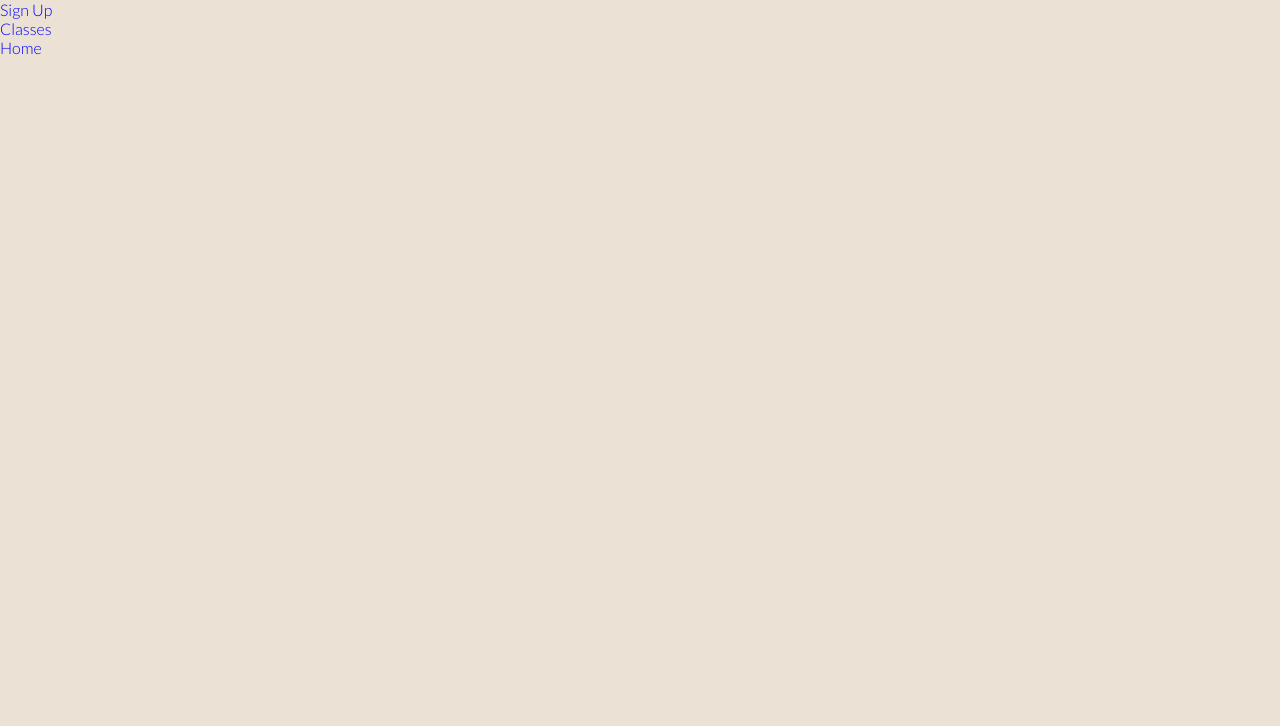
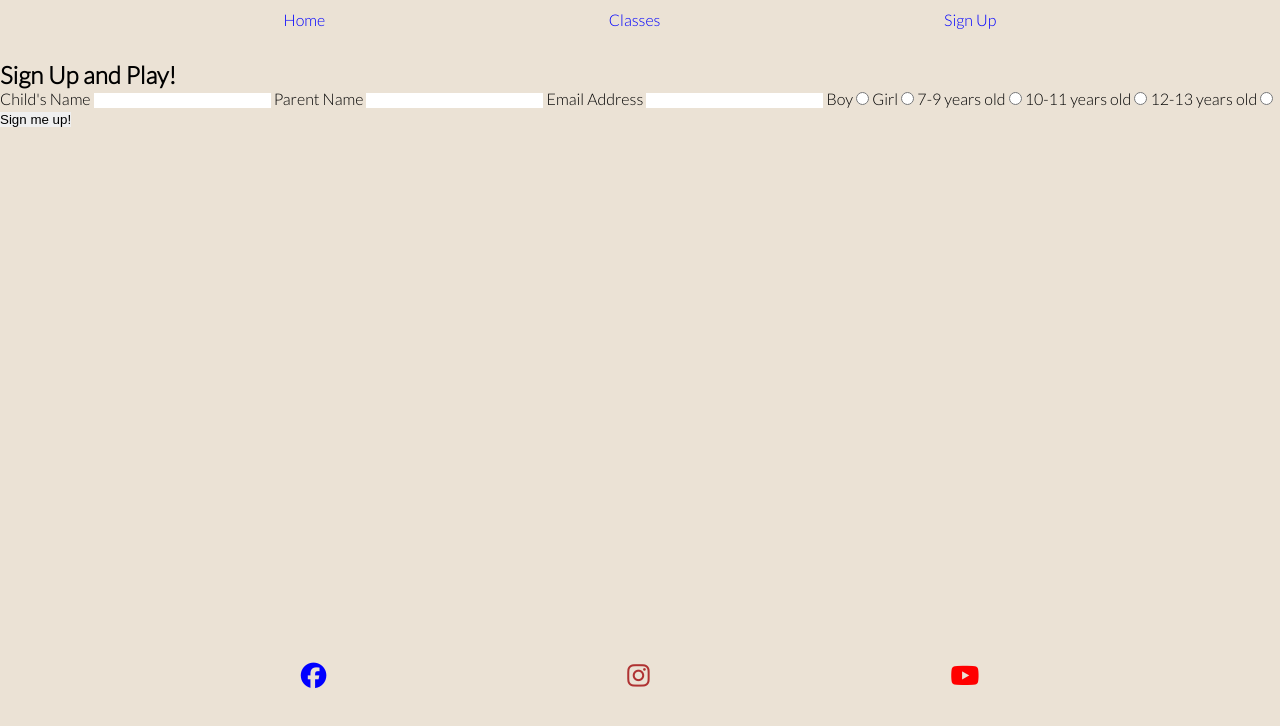
Before and after one commit to LukaGajic2/handball-school, a plain HTML site: page signup.html in a window 1280 px wide. Drawn offline with Linux system fonts and the light colour scheme.

Commit message:
Add sign-up page and defined all labels/inputs

```diff
--- a/signup.html
+++ b/signup.html
@@ -10,20 +10,65 @@
     <link rel="stylesheet" href="assets/css/style.css">
 </head>
 <body>
-    <header><nav>
-        <ul id="menu">
+    <header>
+        <ul class="navigation">
             <li>
-                <a href="signup.html" class="active">Sign Up</a>
+
+                <a href="index.html" class="active">Home</a>
             </li>
             <li>
                 <a href="classes.html">Classes</a>
             </li>
 
             <li>
-                <a href="index.html" >Home</a>
+                <a href="signup.html">Sign Up</a>
             </li>
         </ul>
-    </nav>
-</header>
+    </header>
+        <section class="signup-section">
+        <form method="POST" action="" class="signup-form">
+            <h2>Sign Up and Play!</h2>
+            <label for="cname">Child's Name</label>
+            <input id="cname" class="text-input" name="childs_name" type="text" required>
+
+            <label for="pname">Parent Name</label>
+            <input id="pname" class="text-input" name="parent_name" type="text" required>
+
+            <label for="email">Email Address</label>
+            <input type="email" id="email" class="text-input" name="email_address" required>
+
+            <label for="gender">Boy</label>
+            <input type="radio" id="gender" name="gender" value="boy" required>
+            <label for="gender">Girl</label>
+            <input type="radio" id="gender" name="gender" value="girl" required>
+
+            <label for="mini">7-9 years old</label>
+            <input type="radio" id="mini" name="age" value="7-9" required>
+            <label for="middle">10-11 years old</label>
+            <input type="radio" id="middle" name="age" value="10-11" required>
+            <label for="youth">12-13 years old</label>
+            <input type="radio" id="youth" name="age" value="12-13" required>
+
+            <input class="join-button" type="submit" value="Sign me up!">
+        </form>
+    </section>
+    <footer>
+        <ul class="social-media">
+            <li>
+                <a href="https://facebook.com" target="_blank" rel="noopener" aria-label="Visit our Facebook page(opens in a new tab)"><i class="fa-brands fa-facebook"></i></a>
+            </li>
+            <li>
+                <a href="https://instagram.com" target="_blank" rel="noopener" aria-label="Visit our Instagram page(opens in a new tab)"><i class="fa-brands fa-instagram"></i></a>
+            </li>
+            <li>
+                <a href="https://youtube.com" target="_blank" rel="noopener" aria-label="Visit our YouTube page(opens in a new tab)"><i class="fa-brands fa-youtube"></i></a>
+            </li>
+        </ul>
+
+    </footer>
+
+    <!-- font awesome script -->
+
+    <script src="https://kit.fontawesome.com/ae41b1528e.js" crossorigin="anonymous"></script>
 </body>
 </html>
```
Also changed, not shown: classes.html (+27 -7 lines).
